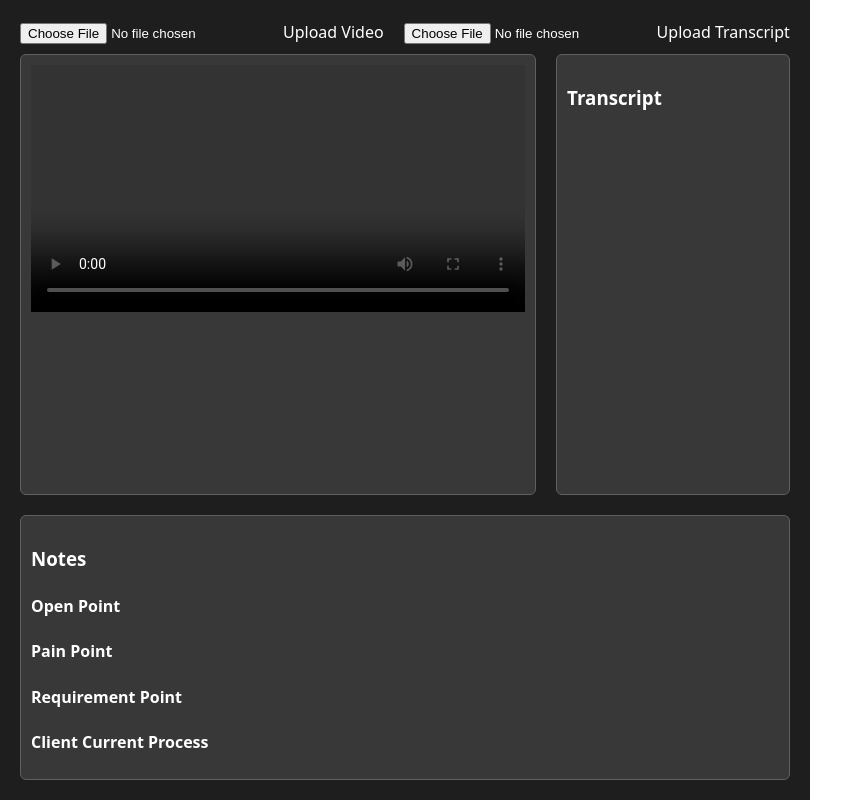
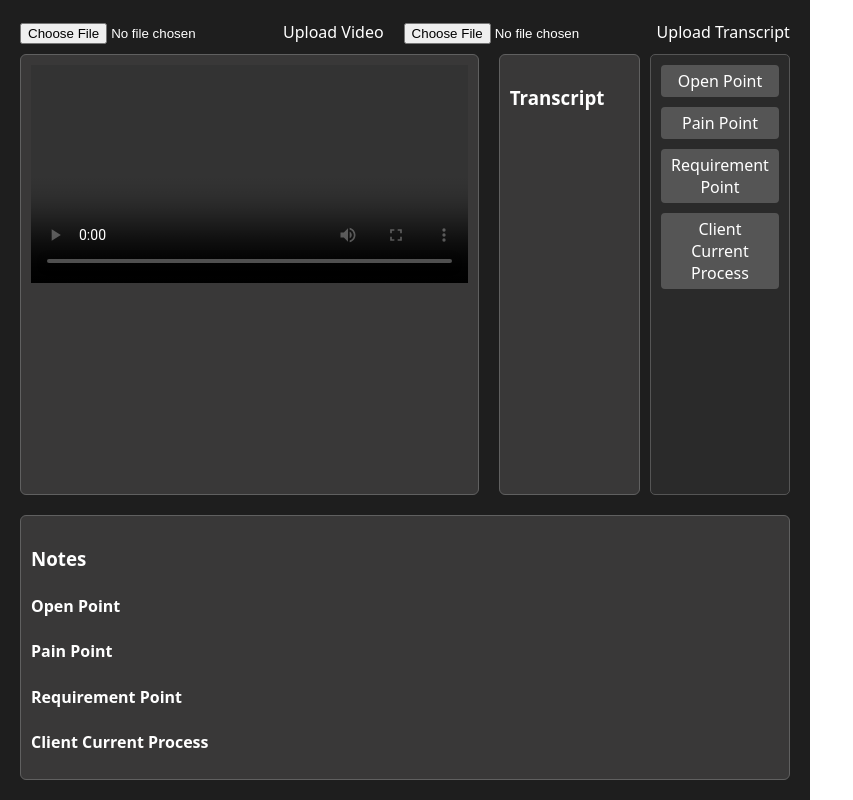
Before and after one commit to Yashh33/tweakscript-frontend, a React (Vite) app: page / in a window 1280 px wide. Shown: the whole page, without its empty margins (0-853 px from the left). Built offline with nearby package versions, Linux system fonts and the light colour scheme.

Commit message:
Made the Popup panel fixed in order to resolve the popup not displaying problem

```diff
--- a/src/App.css
+++ b/src/App.css
@@ -24,11 +24,17 @@
 }
 
 .video-panel {
-  flex: 7;
+  flex: 6;
   background-color: #393838;
   border: 1px solid #606060;
   border-radius: 6px;
   padding: 10px;
+}
+
+.transcript-container {
+  display: flex;
+  flex: 4;
+  gap: 10px;
 }
 
 .transcript-panel {
@@ -48,6 +54,32 @@
   margin-top: 10px;
   padding-right: 5px;
   max-height: 100%;
+}
+
+.sticky-popup.vertical-buttons {
+  flex: 1;
+  display: flex;
+  flex-direction: column;
+  justify-content: flex-start;
+  gap: 10px;
+  background: #2a2a2a;
+  padding: 10px;
+  border-radius: 5px;
+  border: 1px solid #555;
+}
+
+.sticky-popup button {
+  padding: 5px 10px;
+  background: #007bff;
+  color: white;
+  border: none;
+  border-radius: 4px;
+  cursor: pointer;
+}
+
+.sticky-popup button:disabled {
+  background: #555;
+  cursor: not-allowed;
 }
 
 .notes-panel {
@@ -78,15 +110,3 @@
   font-weight: bold;
   margin-right: 5px;
 }
-
-.popup {
-  position: absolute;
-  background: white;
-  border: 1px solid #ccc;
-  padding: 5px 10px;
-  display: flex;
-  gap: 5px;
-  z-index: 1000;
-  box-shadow: 0px 2px 8px rgba(0, 0, 0, 0.2);
-  color: black;
-}
--- a/src/App.jsx
+++ b/src/App.jsx
@@ -11,13 +11,10 @@ const categories = [
 function App() {
   const [selectedText, setSelectedText] = useState("");
   const [notes, setNotes] = useState({});
-  const [showPopup, setShowPopup] = useState(false);
-  const [popupPosition, setPopupPosition] = useState({ top: 0, left: 0 });
   const [transcript, setTranscript] = useState([]);
   const [videoSrc, setVideoSrc] = useState(null);
 
   const videoRef = useRef();
-  const transcriptRef = useRef();
   const pausedDueToSelection = useRef(false);
 
   const handleMouseUp = () => {
@@ -25,25 +22,23 @@ function App() {
     const selected = selection.toString();
     if (selected.trim()) {
       setSelectedText(selected);
-      const rect = selection.getRangeAt(0).getBoundingClientRect();
-      setPopupPosition({ top: rect.top + window.scrollY - 60, left: rect.left });
-      setShowPopup(true);
 
       if (videoRef.current && !videoRef.current.paused) {
         videoRef.current.pause();
         pausedDueToSelection.current = true;
       }
     } else {
-      setShowPopup(false);
+      setSelectedText("");
     }
   };
 
   const handleCategoryClick = (category) => {
+    if (!selectedText.trim()) return;
     setNotes((prev) => ({
       ...prev,
       [category]: [...(prev[category] || []), selectedText]
     }));
-    setShowPopup(false);
+    setSelectedText("");
     window.getSelection().removeAllRanges();
   };
 
@@ -147,24 +142,39 @@ function App() {
           </video>
         </div>
 
-        <div
-          className="transcript-panel"
-          ref={transcriptRef}
-          onMouseUp={handleMouseUp}
-        >
+        <div className="transcript-container">
+          <div className="transcript-panel" onMouseUp={handleMouseUp}>
             <h3>Transcript</h3>
             <div className="transcript-text">
               {transcript.map((line, index) => (
                 <p
                   key={index}
                   onClick={() => handleTranscriptClick(line.start)}
-                style={{ cursor: line.start !== undefined ? "pointer" : "default" }}
+                  style={{
+                    cursor:
+                      line.start !== undefined ? "pointer" : "default"
+                  }}
                 >
                   {line.start !== undefined && (
-                  <span className="timestamp">[{formatTime(line.start)}] </span>
+                    <span className="timestamp">
+                      [{formatTime(line.start)}]{" "}
+                    </span>
                   )}
                   {line.text}
                 </p>
+              ))}
+            </div>
+          </div>
+
+          <div className="sticky-popup vertical-buttons">
+            {categories.map((cat) => (
+              <button
+                key={cat}
+                onClick={() => handleCategoryClick(cat)}
+                disabled={!selectedText}
+              >
+                {cat}
+              </button>
             ))}
           </div>
         </div>
@@ -183,19 +193,6 @@ function App() {
           </div>
         ))}
       </div>
-
-      {showPopup && (
-        <div
-          className="popup"
-          style={{ top: popupPosition.top, left: popupPosition.left }}
-        >
-          {categories.map((cat) => (
-            <button key={cat} onClick={() => handleCategoryClick(cat)}>
-              {cat}
-            </button>
-          ))}
-        </div>
-      )}
     </div>
   );
 }
```
Lines whose indentation alone changed are shown as unchanged.
